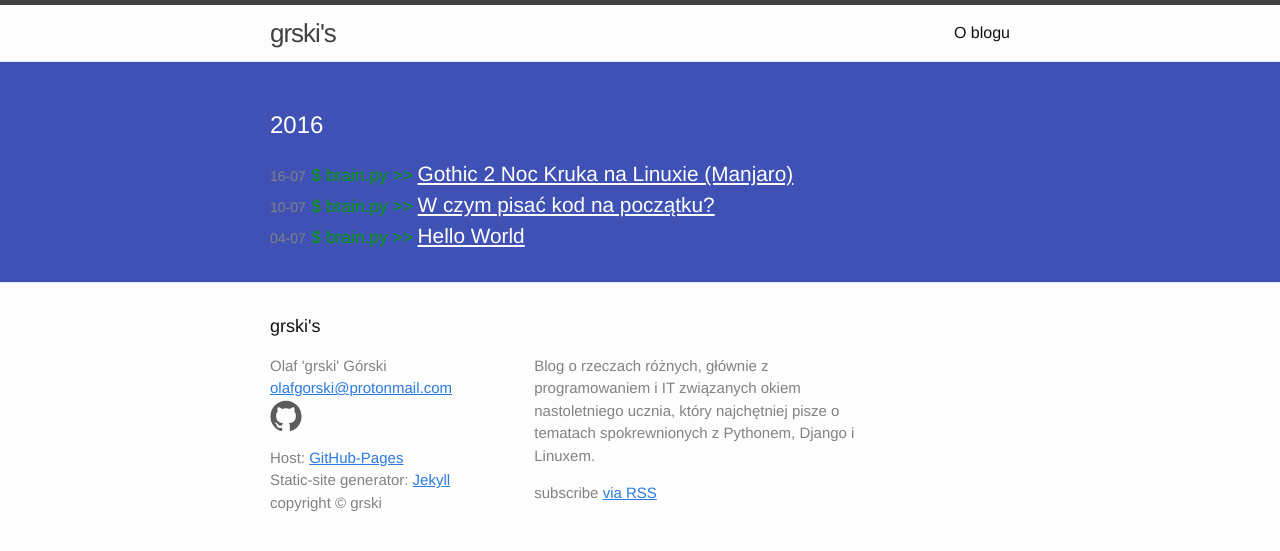
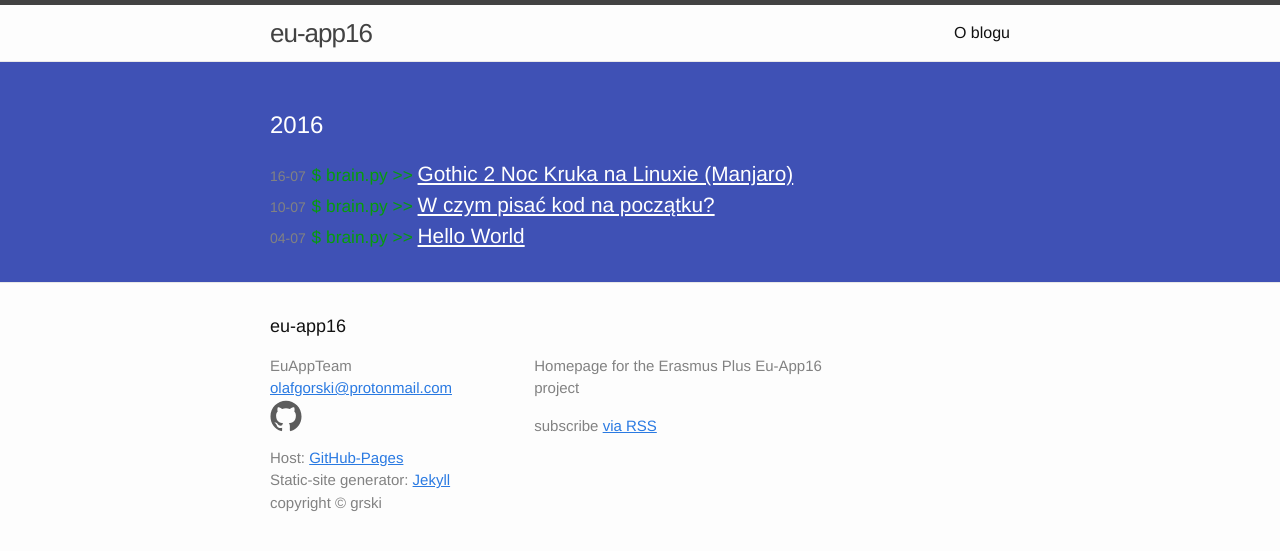
Before and after one commit to eu-app16/eu-app16.github.io, a Jekyll site: the page built from index.html, in a window 1280 px wide. Shown: the top 551 px of the page. Built offline with Jekyll 4.4.1, drawn with Linux system fonts in a browser that asks for light colours.

Commit message:
Update _config.yml

```diff
--- a/_config.yml
+++ b/_config.yml
@@ -6,15 +6,14 @@
 # 'jekyll serve'. If you change this file, please restart the server process.
 
 # Site settings
-title: grski's
-author: Olaf 'grski' Górski
+title: eu-app16
+author: EuAppTeam
 email: olafgorski@protonmail.com
 description: > # this means to ignore newlines until "baseurl:"
-  Blog o rzeczach różnych, głównie z programowaniem i IT związanych okiem nastoletniego ucznia,
-  który najchętniej pisze o tematach spokrewnionych z Pythonem, Django i Linuxem.<br/>
+  Homepage for the Erasmus Plus Eu-App16 project
 baseurl: "" # the subpath of your site, e.g. /blog
 url: "http://eu-app16.github.io" # the base hostname & protocol for your site
-github_username: grski
+github_username: eu-app16
 
 # Build settings
 markdown: kramdown
```
